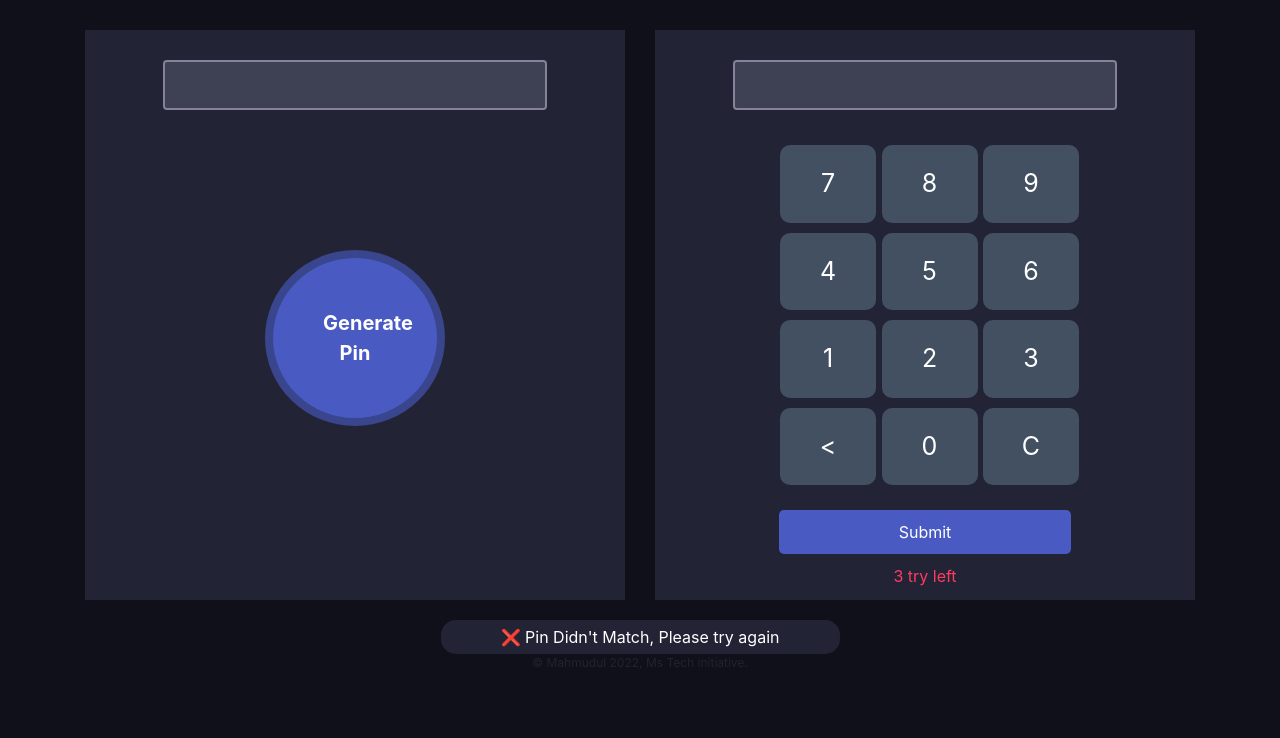
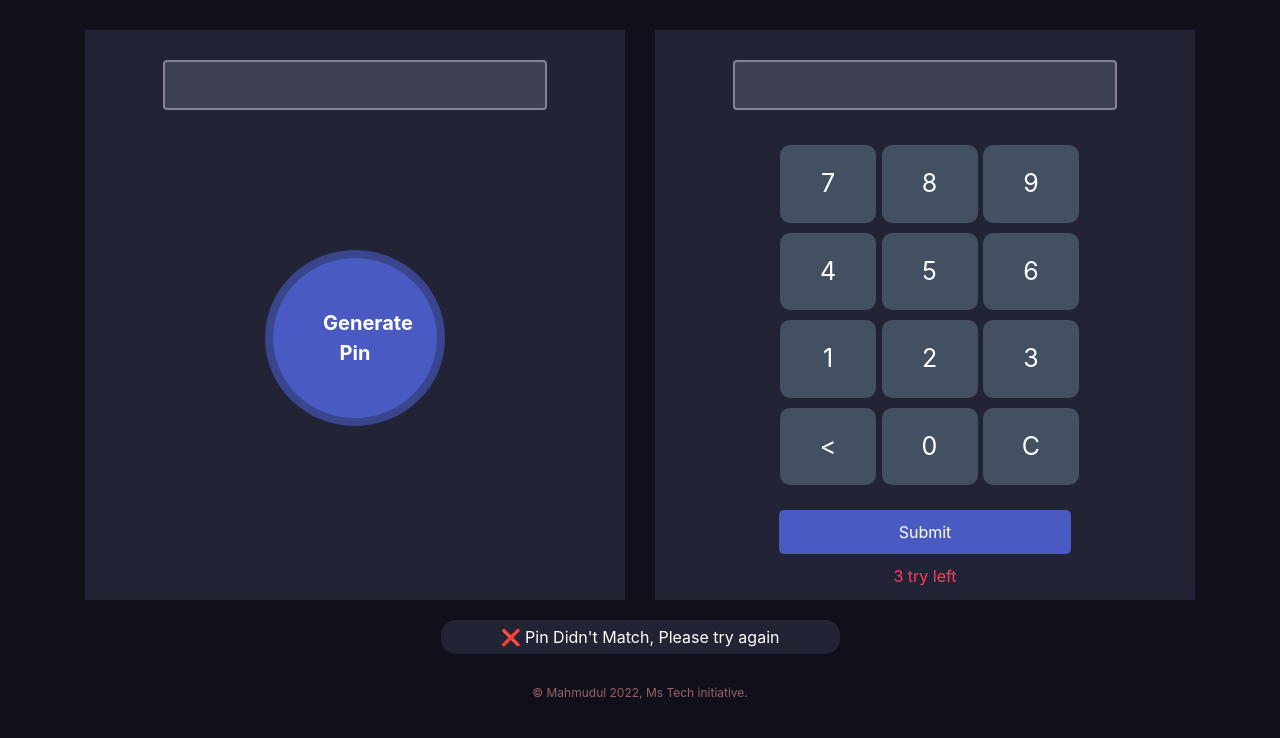
Before and after one commit to mahmudul607/pin-matcher, a plain HTML site: page index.html in a window 1280 px wide. Drawn offline with nearby package versions, Linux system fonts and the light colour scheme.

Commit message:
last update2

```diff
--- a/style.css
+++ b/style.css
@@ -113,6 +113,8 @@ color: #E0B612;
     display: block;
 }
 footer p{
+    margin-top: 30px;
     text-align: center;
+    color: #9c606b;
     font-size: 12px;
 }
```
